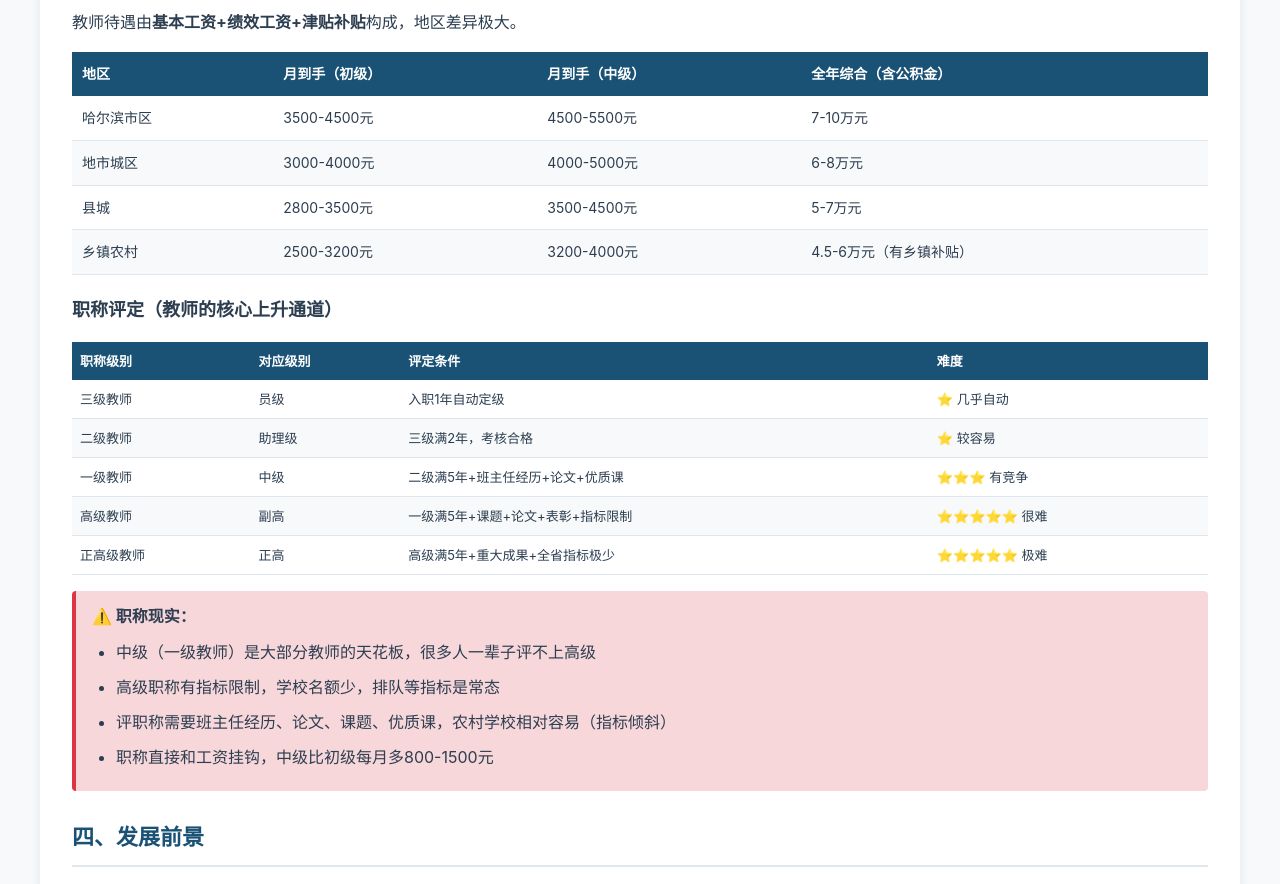
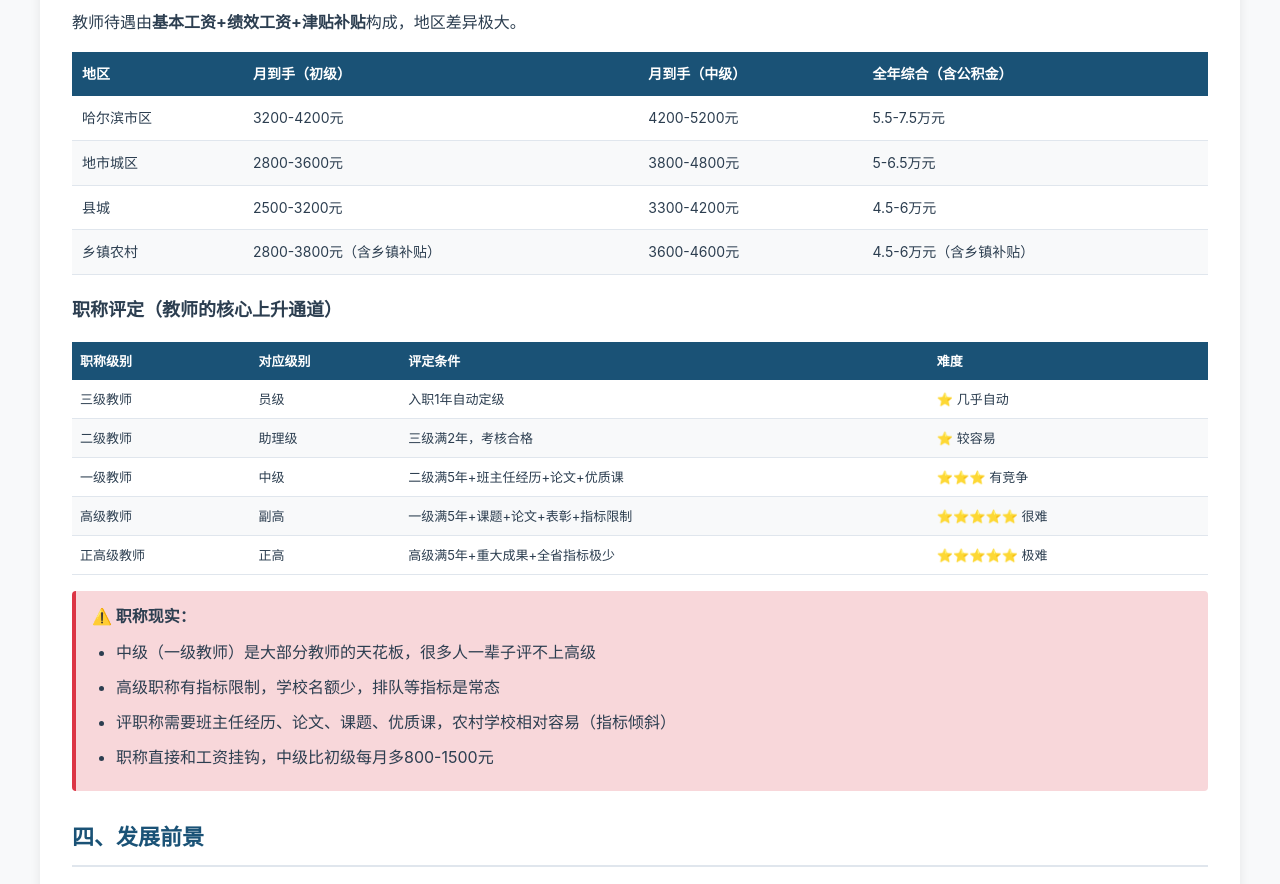
Before and after one commit to kelewutang/hljsydw, a plain HTML site: page notice/job-analysis-teacher.html in a window 1280 px wide. Shown: the part 2609-3493 px from the top of the page. Drawn offline with Linux system fonts and the light colour scheme.

Commit message:
数据修正：教师岗医疗岗待遇调整为真实考生反馈水平，上岸经验帖加分数折算说明

```diff
--- a/notice/job-analysis-teacher.html
+++ b/notice/job-analysis-teacher.html
@@ -202,27 +202,27 @@ var _hmt = _hmt || [];
     <tbody>
       <tr style="border-bottom:1px solid var(--border);">
         <td style="padding:10px;">哈尔滨市区</td>
-        <td style="padding:10px;">3500-4500元</td>
-        <td style="padding:10px;">4500-5500元</td>
-        <td style="padding:10px;">7-10万元</td>
+        <td style="padding:10px;">3200-4200元</td>
+        <td style="padding:10px;">4200-5200元</td>
+        <td style="padding:10px;">5.5-7.5万元</td>
       </tr>
       <tr style="border-bottom:1px solid var(--border);background:#f8f9fa;">
         <td style="padding:10px;">地市城区</td>
-        <td style="padding:10px;">3000-4000元</td>
-        <td style="padding:10px;">4000-5000元</td>
-        <td style="padding:10px;">6-8万元</td>
+        <td style="padding:10px;">2800-3600元</td>
+        <td style="padding:10px;">3800-4800元</td>
+        <td style="padding:10px;">5-6.5万元</td>
       </tr>
       <tr style="border-bottom:1px solid var(--border);">
         <td style="padding:10px;">县城</td>
-        <td style="padding:10px;">2800-3500元</td>
-        <td style="padding:10px;">3500-4500元</td>
-        <td style="padding:10px;">5-7万元</td>
+        <td style="padding:10px;">2500-3200元</td>
+        <td style="padding:10px;">3300-4200元</td>
+        <td style="padding:10px;">4.5-6万元</td>
       </tr>
       <tr style="border-bottom:1px solid var(--border);background:#f8f9fa;">
         <td style="padding:10px;">乡镇农村</td>
-        <td style="padding:10px;">2500-3200元</td>
-        <td style="padding:10px;">3200-4000元</td>
-        <td style="padding:10px;">4.5-6万元（有乡镇补贴）</td>
+        <td style="padding:10px;">2800-3800元（含乡镇补贴）</td>
+        <td style="padding:10px;">3600-4600元</td>
+        <td style="padding:10px;">4.5-6万元（含乡镇补贴）</td>
       </tr>
     </tbody>
   </table>
```
Also changed, not shown: notice/job-analysis-medical.html (+6 -5 lines), written/success-story.html (+4 -0 lines).
